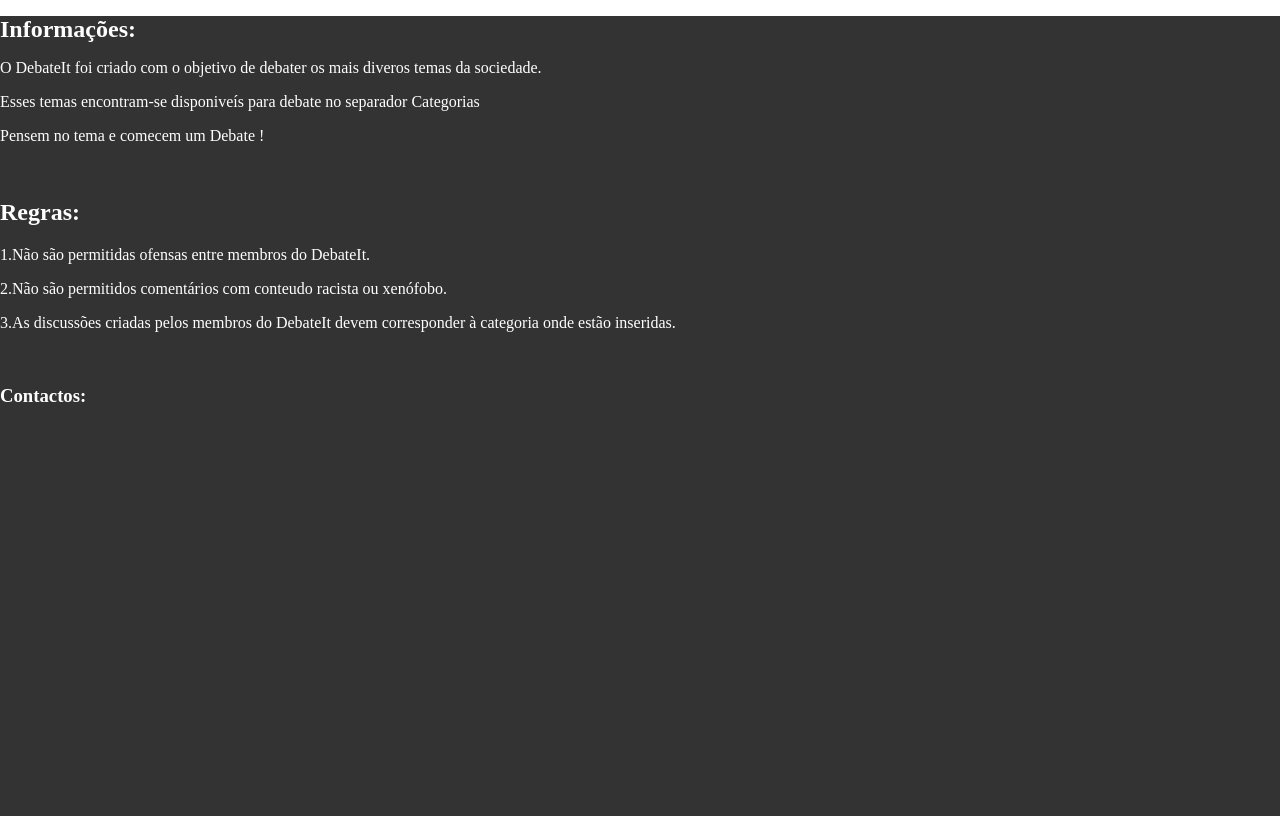
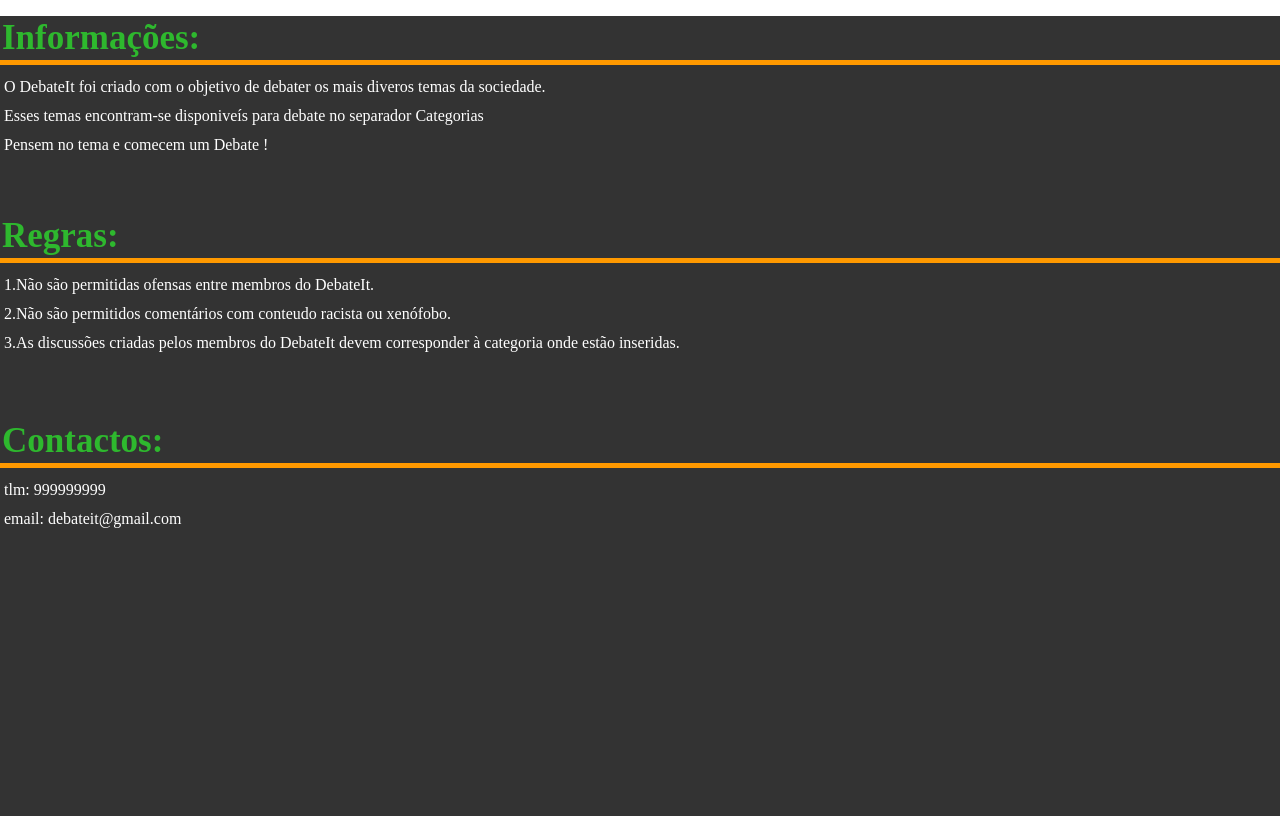
Before and after one commit to tmnf/DebabeItProject, a Django app: a page that uses forum/templates/forum/AboutPage.html in a window 1280 px wide. Shown: the part 102-918 px from the top of the page. Run offline with Django 3.2, Linux system fonts and the light colour scheme.

Commit message:
sobre e categorias

```diff
--- a/forum/static/forum/style.css
+++ b/forum/static/forum/style.css
@@ -54,7 +54,7 @@
 }
 
 .MenuCategories {
-    background-color: #555;
+    background-color: #2eb82e;
     width: fit-content;
     padding-right: 20px;
     padding-left: 20px;
@@ -62,15 +62,20 @@
 
 .MenuCategories h1 {
     font-size: 30px;
+    color: #111111;
+    background-color: #ff9900;
+    display: block;
+    padding: 12px;
 }
 
 .MenuCategories li {
     display: block;
-    text-align: left;
+    text-align: center;
     list-style-type: none;
     margin: 0;
     padding: 0;
     overflow: hidden;
+    background-color: #2eb82e;
 }
 
 .MenuCategories li a {
@@ -229,3 +234,55 @@
     font-size: 30px;
     color: #2eb82e;
 }
+
+.info h1 {
+    float: top;
+    font-size: 35px;
+    border-bottom: 5px solid #ff9900;
+    margin-bottom: 15px;
+    padding: 2px;
+    color: #2eb82e;
+    text-align: center;
+    text-align: left;
+}
+
+.info p{
+    font-size: 16px;
+    line-height: 0.8;
+    margin-left: 4px;
+
+}
+
+.rules h2 {
+    float: top;
+    font-size: 35px;
+    border-bottom: 5px solid #ff9900;
+    margin-bottom: 15px;
+    padding: 2px;
+    color: #2eb82e;
+    text-align: center;
+    text-align: left
+}
+
+.rules p {
+   font-size: 16px;
+    line-height: 0.8;
+    margin-left: 4px;
+}
+
+.contacts h3{
+    float: top;
+    font-size: 35px;
+    border-bottom: 5px solid #ff9900;
+    margin-bottom: 15px;
+    padding: 2px;
+    color: #2eb82e;
+    text-align: center;
+    text-align: left
+}
+
+.contacts p{
+    font-size: 16px;
+    line-height: 0.8;
+    margin-left: 4px;
+}
--- a/forum/templates/forum/AboutPage.html
+++ b/forum/templates/forum/AboutPage.html
@@ -1,20 +1,28 @@
 {% extends "forum/Base.html" %}
 
 {% block content %}
+    <div class="info">
         <h1>Informações:</h1>
         <p>O DebateIt foi criado com o objetivo de debater os mais diveros temas da sociedade.</p>
         <p>Esses temas encontram-se disponiveís para debate no separador Categorias</p>
         <p>Pensem no tema e comecem um Debate !</p>
+    </div>
 
     <br>
 
+    <div class="rules">
         <h2>Regras:</h2>
         <p>1.Não são permitidas ofensas entre membros do DebateIt.</p>
         <p>2.Não são permitidos comentários com conteudo racista ou xenófobo.</p>
         <p>3.As discussões criadas pelos membros do DebateIt devem corresponder à categoria onde estão inseridas.</p>
+    </div>
 
     <br>
 
+    <div class="contacts">
         <h3>Contactos:</h3>
+        <p>tlm: 999999999</p>
+        <p>email: debateit@gmail.com</p>
+    </div>
 
 {% endblock content %}
```
Also changed, not shown: db.sqlite3. Lines whose indentation alone changed are shown as unchanged.
